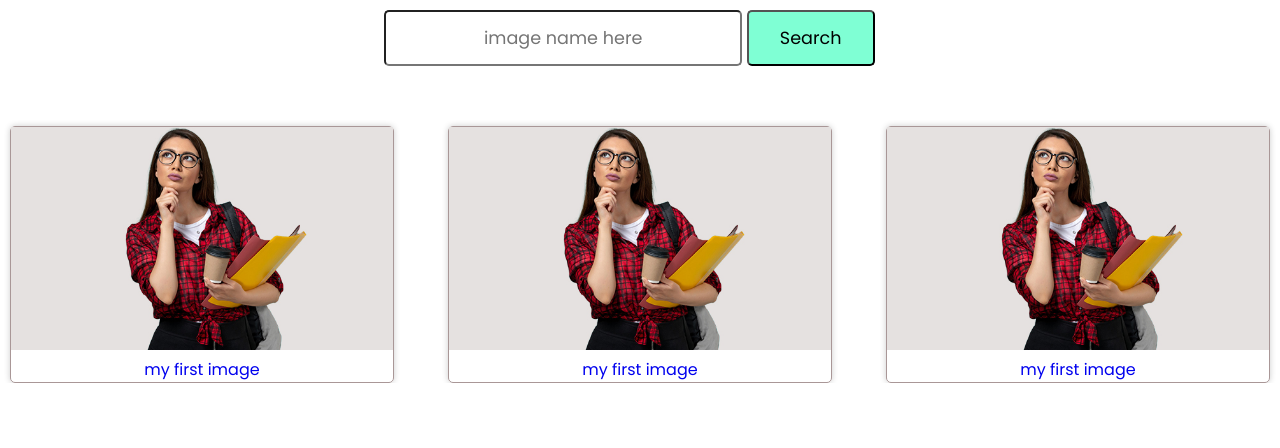
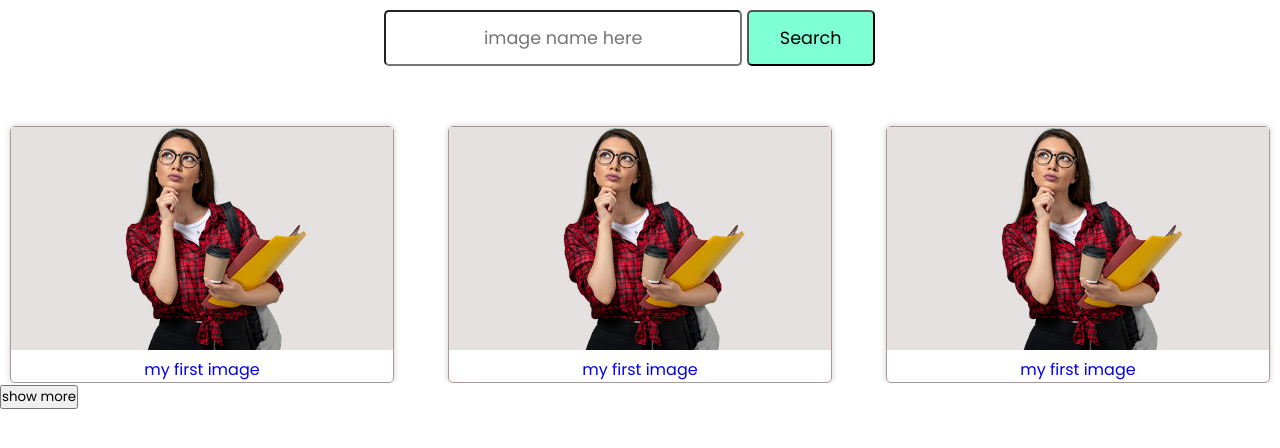
Before and after one commit to emperorbj/image-finder, a plain HTML site: page image downloader app/index.html in a window 1280 px wide. Shown: the part 108-556 px from the top of the page. Drawn offline with Linux system fonts and the light colour scheme; a web font is replaced by a local one.

Commit message:
added button

```diff
--- a/image downloader app/index.html
+++ b/image downloader app/index.html
@@ -31,6 +31,7 @@
                     <a href="#">my first image</a>
                 </div>
             </div>
+            <button class="show-more-button">show more</button>
         </div>
         <script src="script.js" async defer></script>
     </body>
```
